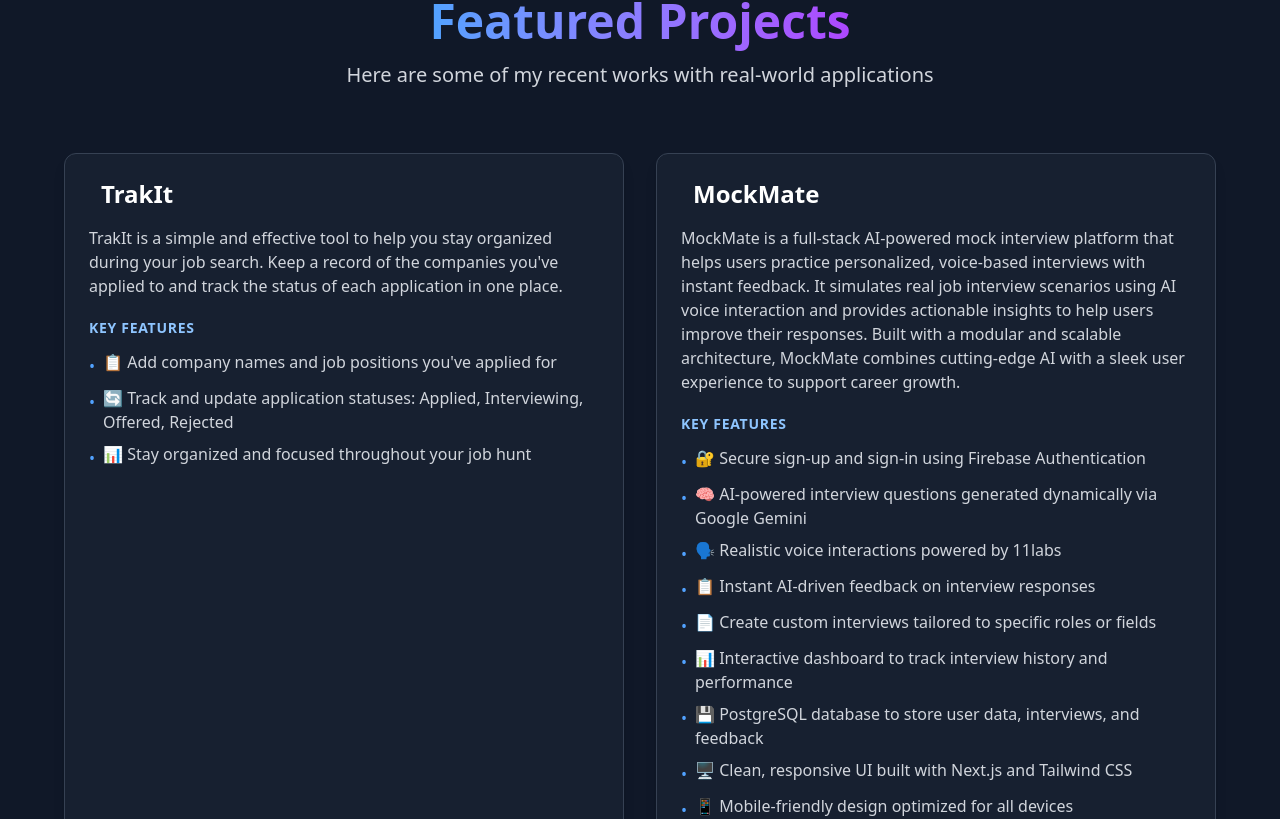
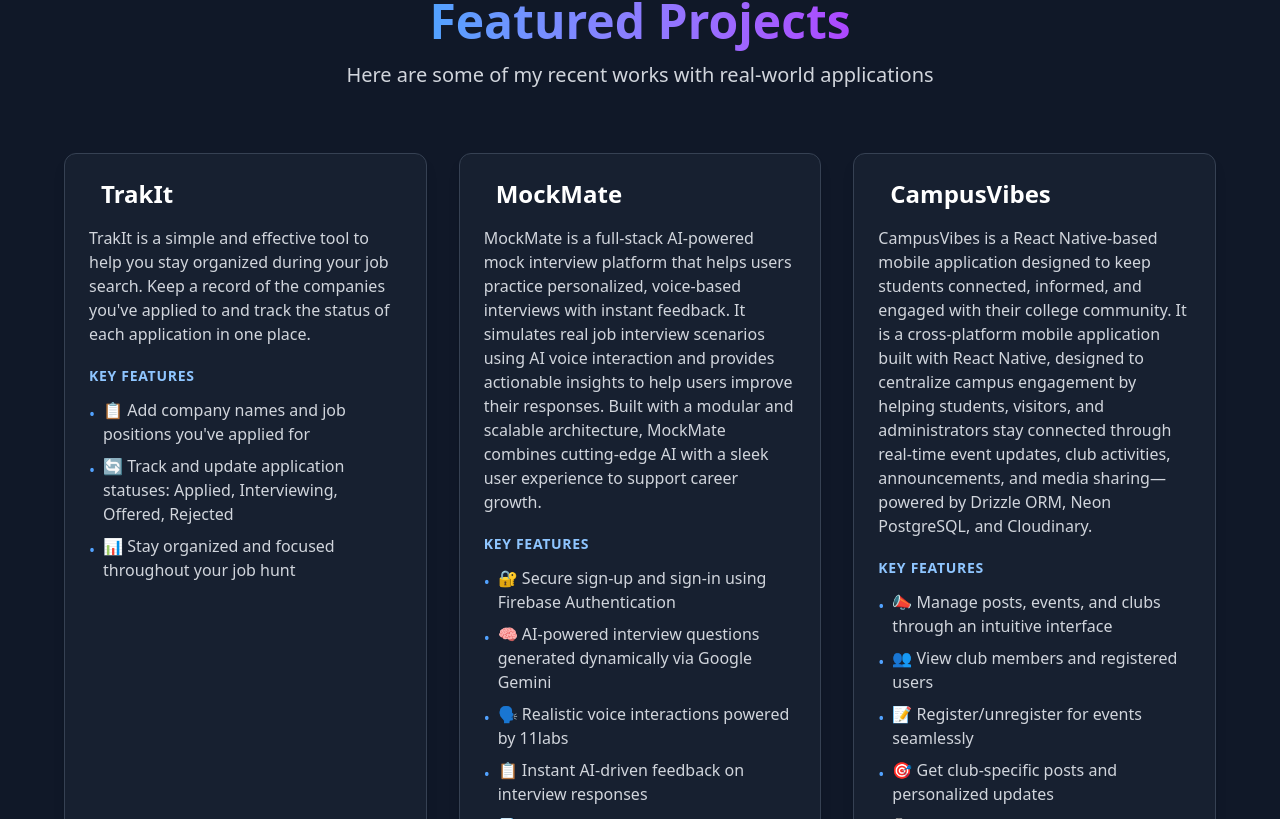
Before and after one commit to yashsrivastavaaa/Portfolio, a React (Vite) app: page / in a window 1280 px wide. Shown: the part 2121-2940 px from the top of the page. Built offline with nearby package versions, Linux system fonts and the light colour scheme.

Commit message:
Update Projects.jsx

```diff
--- a/src/components/pages/Projects.jsx
+++ b/src/components/pages/Projects.jsx
@@ -29,7 +29,7 @@
         </motion.div>
 
         {/* Projects Grid */}
-        <div className="grid grid-cols-1 md:grid-cols-2 lg:grid-cols-2 gap-8">
+        <div className="grid grid-cols-1 md:grid-cols-2 lg:grid-cols-3 gap-8">
           {projects.map((project) => (
             <motion.div
               key={project.id}
```
